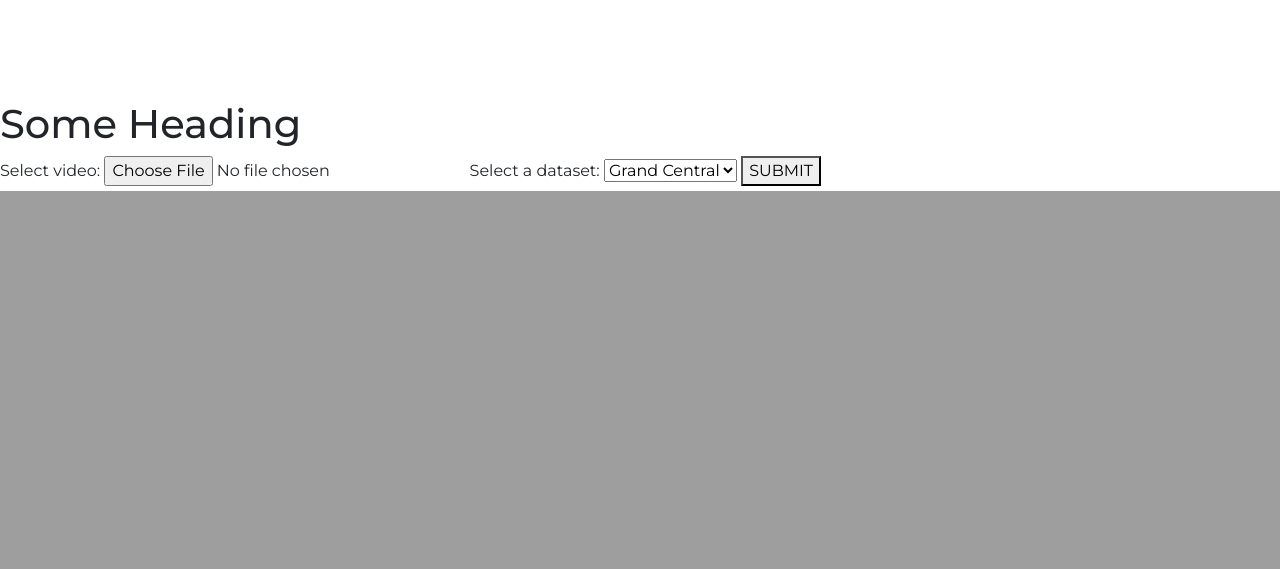
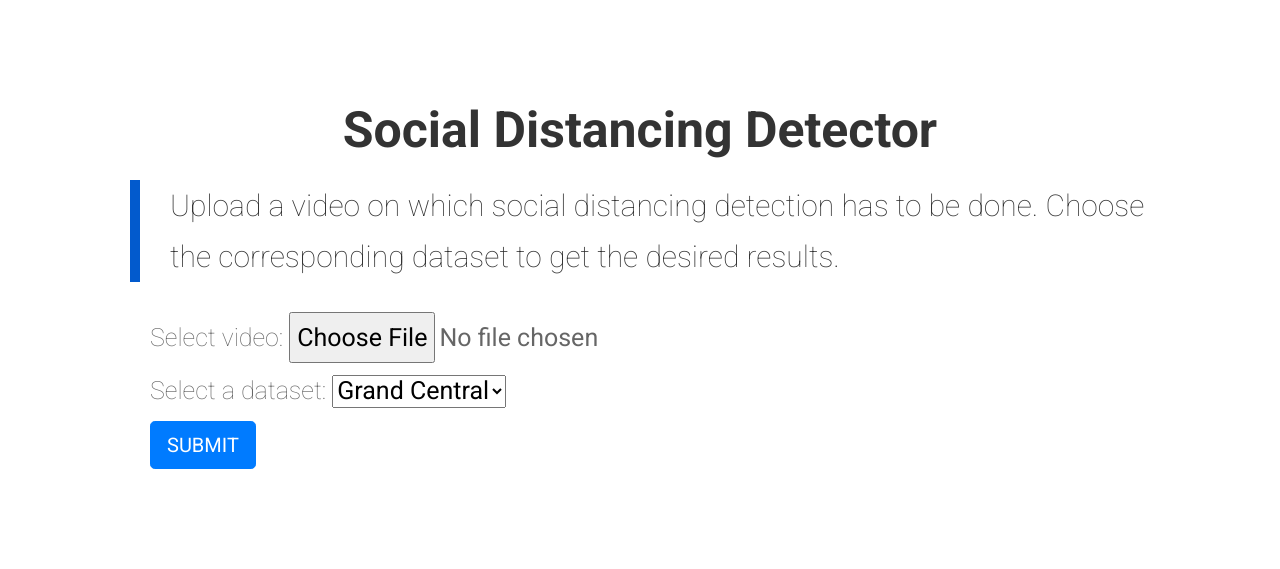
Before and after one commit to ujjawalpabreja99/social_distancing_detection, a Flask app: page / in a window 1280 px wide. Shown: the part 2085-2654 px from the top of the page. Before the commit the page ends 2276 px from the top, so only its background shows below. Run offline with Flask 2, Linux system fonts and the light colour scheme; some libraries are stand-ins or nearby versions.

Commit message:
created section for video upload

```diff
--- a/templates/test.html
+++ b/templates/test.html
@@ -2,10 +2,24 @@
 <html>
   <head>
     <title>Video testing</title>
-    <link href="https://fonts.googleapis.com/css2?family=Montserrat:wght@400;500&display=swap" rel="stylesheet">
-    <link href="https://fonts.googleapis.com/css2?family=Lobster&display=swap" rel="stylesheet">
-    <link href="https://fonts.googleapis.com/css2?family=Roboto:wght@100;400;500;700&display=swap" rel="stylesheet">
-    <link rel="stylesheet" href="https://stackpath.bootstrapcdn.com/bootstrap/4.5.2/css/bootstrap.min.css" integrity="sha384-JcKb8q3iqJ61gNV9KGb8thSsNjpSL0n8PARn9HuZOnIxN0hoP+VmmDGMN5t9UJ0Z" crossorigin="anonymous">
+    <link
+      href="https://fonts.googleapis.com/css2?family=Montserrat:wght@400;500&display=swap"
+      rel="stylesheet"
+    />
+    <link
+      href="https://fonts.googleapis.com/css2?family=Lobster&display=swap"
+      rel="stylesheet"
+    />
+    <link
+      href="https://fonts.googleapis.com/css2?family=Roboto:wght@100;400;500;700&display=swap"
+      rel="stylesheet"
+    />
+    <link
+      rel="stylesheet"
+      href="https://stackpath.bootstrapcdn.com/bootstrap/4.5.2/css/bootstrap.min.css"
+      integrity="sha384-JcKb8q3iqJ61gNV9KGb8thSsNjpSL0n8PARn9HuZOnIxN0hoP+VmmDGMN5t9UJ0Z"
+      crossorigin="anonymous"
+    />
     <style>
       /* LOADER */
       .cover {
@@ -145,14 +159,14 @@
       }
 
       #subheading {
-        font-family: 'Lobster', cursive;
+        font-family: "Lobster", cursive;
         font-size: 80px;
         margin: 0;
         color: white;
       }
 
       .heading3 {
-        font-family: 'Roboto',Helvetica,Arial,Lucida,sans-serif;
+        font-family: "Roboto", Helvetica, Arial, Lucida, sans-serif;
         font-weight: 700;
         font-size: 50px;
         color: #333333;
@@ -163,7 +177,7 @@
         line-height: 1.8em;
         color: #666;
         text-align: justify;
-        font-family: 'Roboto',Helvetica,Arial,Lucida,sans-serif;
+        font-family: "Roboto", Helvetica, Arial, Lucida, sans-serif;
         font-weight: 100;
         font-size: 25px;
         padding: 20px 30px;
@@ -177,18 +191,17 @@
       }*/
 
       .left-border-blue {
-        font-family: 'Roboto',Helvetica,Arial,Lucida,sans-serif;
+        font-family: "Roboto", Helvetica, Arial, Lucida, sans-serif;
         font-weight: 100;
-        -webkit-text-decoration-color: #0EC6C6;
-        text-decoration-color: #0EC6C6;
+        -webkit-text-decoration-color: #0ec6c6;
+        text-decoration-color: #0ec6c6;
         font-size: 30px;
-        color: #333333!important;
+        color: #333333 !important;
         line-height: 1.7em;
         border-left: 10px #025acd solid;
-        padding-left: 30px!important;
+        padding-left: 30px !important;
         margin: 20px 30px 50px 30px;
       }
-
     </style>
   </head>
   <body>
@@ -217,21 +230,69 @@
           <h1 style="font-size: 100px">COVID-19</h1>
           <h3 style="font-size: 40px">INITIATIVE</h3>
         </div>
-        <br><br><br>
+        <br /><br /><br />
         <h1 id="subheading">App for Social Distancing Monitoring</h1>
       </div>
     </div>
 
-    <div style="padding: 100px";>
-      <h3 class="heading3">Using Python to Monitor Social Distancing in a Public Area</h3>
-      <p class="intro-para">Social-distancing is an important way to slow down the spread of infectious diseases. People are asked to limit their interactions with each other, reducing the chances of the disease being spread with physical or close contact.</p>
+    <div style="padding: 100px" ;>
+      <h3 class="heading3">
+        Using Python to Monitor Social Distancing in a Public Area
+      </h3>
+      <p class="intro-para">
+        Social-distancing is an important way to slow down the spread of
+        infectious diseases. People are asked to limit their interactions with
+        each other, reducing the chances of the disease being spread with
+        physical or close contact.
+      </p>
 
-      <h3 class="left-border-blue">We have just launched a <strong>COVID-19 Social Distancing Monitoring </strong> application on V-App to help our customers to get through this difficult time.</h3>
+      <h3 class="left-border-blue">
+        We have just launched a
+        <strong>COVID-19 Social Distancing Monitoring </strong> application on
+        V-App to help our customers to get through this difficult time.
+      </h3>
 
-      <img src="https://miro.medium.com/max/2000/1*OVP9aXG5g-USN5TcFih--A.png" width="100%" height="100%">
+      <img
+        src="https://miro.medium.com/max/2000/1*OVP9aXG5g-USN5TcFih--A.png"
+        width="100%"
+        height="100%"
+      />
     </div>
 
-    <h1>Some Heading</h1>
+    <div style="padding: 100px; padding-top: 0">
+      <h3 class="heading3">Social Distancing Detector</h3>
+      <h3 class="left-border-blue" style="margin-bottom: 30px">
+        Upload a video on which social distancing detection has to be done.
+        Choose the corresponding dataset to get the desired results.
+      </h3>
+      <div class="intro-para" style="padding: 0px 50px">
+        <form
+          action="http://localhost:5000/uploader"
+          method="POST"
+          enctype="multipart/form-data"
+        >
+          <label for="vid">Select video:</label>
+          <input type="file" id="vid" name="file" accept="video/*" />
+          <div style="display: block">
+            <label for="dataset">Select a dataset:</label>
+            <select id="dataset" name="dataset">
+              <option value="grand_central">Grand Central</option>
+              <option value="mall">Mall</option>
+              <option value="oxford_town">Oxford Town</option>
+            </select>
+          </div>
+          <button
+            type="submit"
+            class="btn btn-primary btn-lg"
+            onclick="funcCall()"
+          >
+            SUBMIT
+          </button>
+        </form>
+      </div>
+    </div>
+
+    <!-- <h1>Some Heading</h1>
     <form
       action="http://localhost:5000/uploader"
       method="POST"
@@ -246,7 +307,7 @@
         <option value="oxford_town">Oxford Town</option>
       </select>
       <button type="submit" onclick="funcCall()">SUBMIT</button>
-    </form>
+    </form> -->
 
     <script>
       function funcCall() {
```
